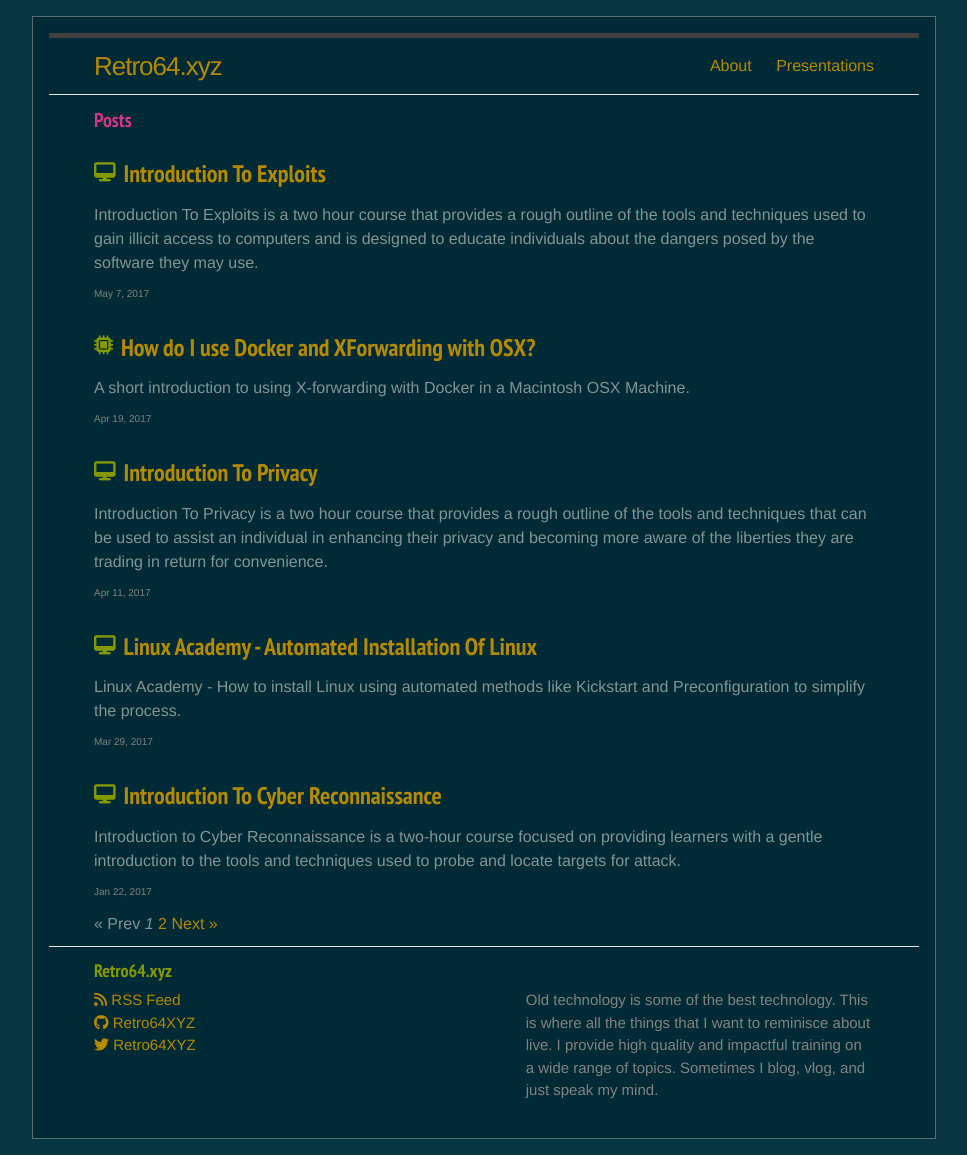
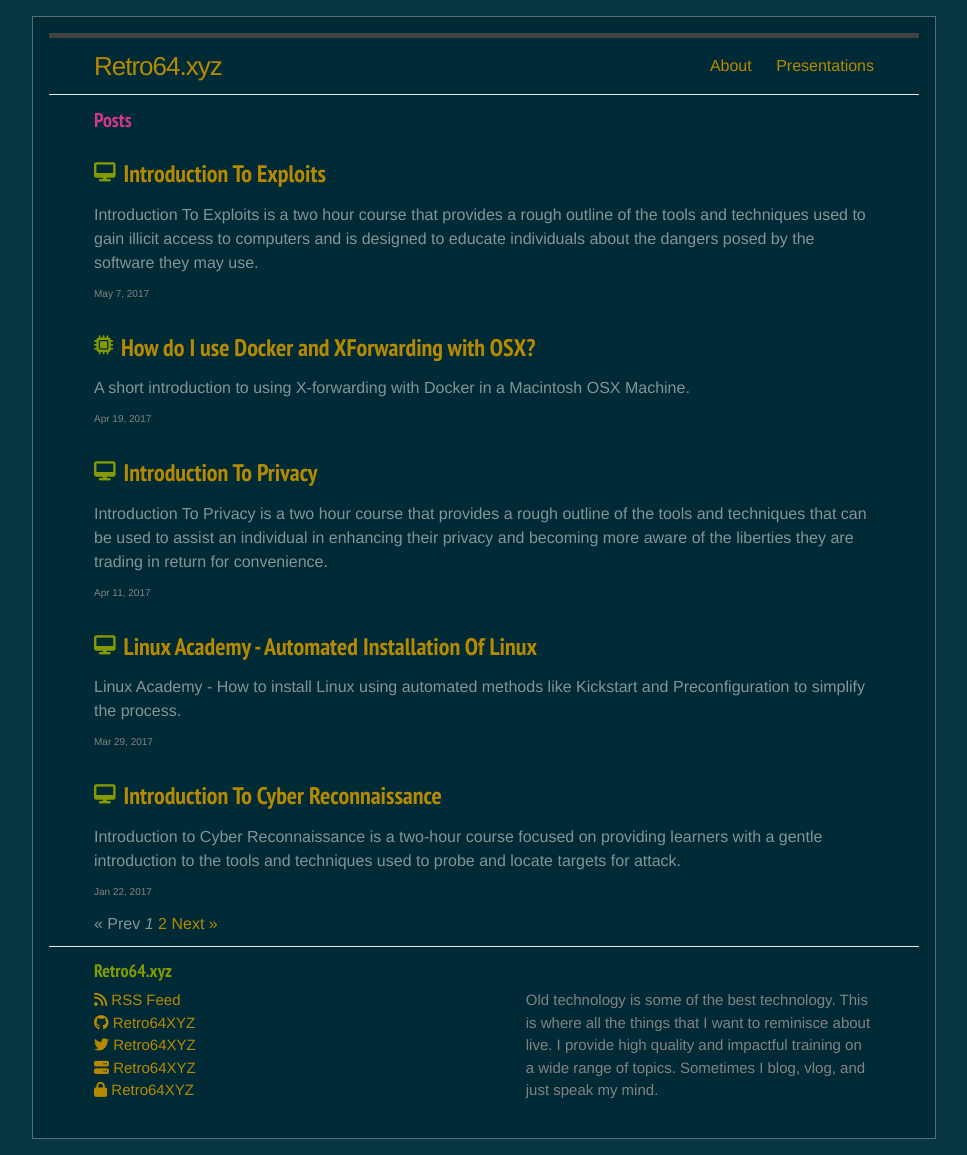
Before and after one commit to Retro64XYZ/retro64xyz.github.io, a Jekyll site: the page built from index.html, in a window 1280 px wide. Shown: the whole page, without its empty margins (156-1123 px from the left). Built offline with Jekyll 4.4.1, drawn with Linux system fonts in a browser that asks for light colours; nearby versions of some CDN libraries; the list of posts is cut into pages by our own code.

Commit message:
enhancement(social): Added keybase and mastodon to social

```diff
--- a/_config.yml
+++ b/_config.yml
@@ -8,6 +8,8 @@
     my mind.
 twitter_username: Retro64XYZ
 github_username: Retro64XYZ
+mastodon_username: Retro64XYZ
+keybase_username: Retro64XYZ
 # youtube_username: my_youtube
 
 # Build settings
--- a/_config_dev.yml
+++ b/_config_dev.yml
@@ -9,6 +9,8 @@
 url: "http://localhost:4488/"
 twitter_username: Retro64XYZ
 github_username: Retro64XYZ
+mastodon_username: Retro64XYZ
+keybase_username: Retro64XYZ
 #email_display: Retro64XYZ
 #email_sendto: example@example.com
 # youtube_username: my_youtube
--- a/_includes/footer.html
+++ b/_includes/footer.html
@@ -51,6 +51,28 @@
           </li>
           {% endif %}
 
+          {% if site.mastodon_username %}
+          <li>
+            <a href="https://mastodon.xyz/@{{ site.mastodon_username }}">
+              <span class="icon  icon--server">
+				  <i class="fa fa-server"></i>
+              </span>
+              <span class="username">{{ site.mastodon_username }}</span>
+            </a>
+          </li>
+          {% endif %}
+
+          {% if site.keybase_username %}
+          <li>
+            <a href="https://keybase.io/{{ site.keybase_username }}">
+              <span class="icon  icon--lock">
+				  <i class="fa fa-lock"></i>
+              </span>
+              <span class="username">{{ site.keybase_username }}</span>
+            </a>
+          </li>
+          {% endif %}
+
           {% if site.youtube_username %}
           <li>
             <a href="https://youtube.com/{{ site.youtube_username }}">
```
